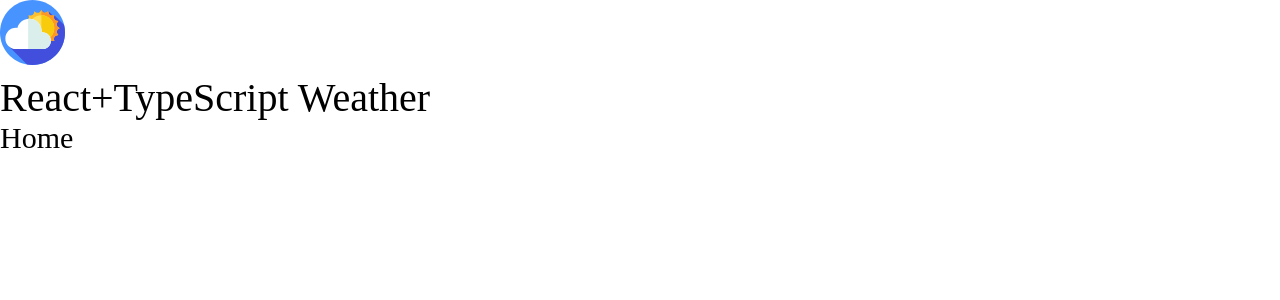
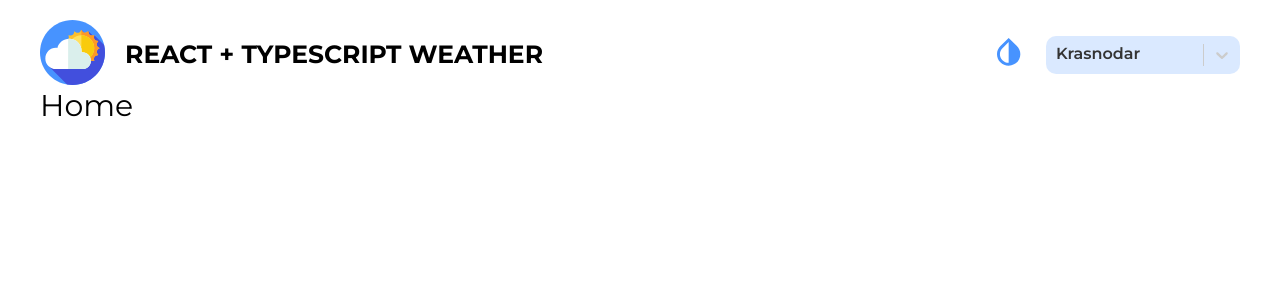
Before and after one commit to maximlitvinov/weather-typescript-app, a React (Create React App) app: page / in a window 1280 px wide. Shown: the top 300 px of the page. Built offline with nearby package versions, Linux system fonts and the light colour scheme.

Commit message:
stylized component Header

```diff
--- a/package.json
+++ b/package.json
@@ -11,11 +11,13 @@
     "@types/react": "^18.0.27",
     "@types/react-dom": "^18.0.10",
     "@types/react-router-dom": "^5.3.3",
+    "@types/react-select": "^5.0.1",
     "normalize.css": "^8.0.1",
     "react": "^18.2.0",
     "react-dom": "^18.2.0",
     "react-router-dom": "^6.7.0",
     "react-scripts": "5.0.1",
+    "react-select": "^5.7.0",
     "sass": "^1.57.1",
     "typescript": "^4.9.4",
     "web-vitals": "^2.1.4"
--- a/src/App.tsx
+++ b/src/App.tsx
@@ -4,10 +4,11 @@ import { Route, Routes } from 'react-router';
 import Home from './pages/Home/Home';
 import MonthStatistics from './pages/MonthStatistics/MonthStatistics';
 import Header from './shared/Header/Header';
+import './styles/index.scss';
 
 function App() {
   return (
-    <div className="App">
+    <div className="container">
       <Header />
       <Routes>
         <Route path="/" element={<Home />} />
--- a/src/assets/icons/global/GlobalSvgSelector.tsx
+++ b/src/assets/icons/global/GlobalSvgSelector.tsx
@@ -55,7 +55,27 @@ const GlobalSvgSelector = ({ id }: Props) => {
           </defs>
         </svg>
       );
-
+    case 'change-theme':
+      return (
+        <svg
+          width="35"
+          height="35"
+          viewBox="0 0 35 35"
+          fill="none"
+          xmlns="http://www.w3.org/2000/svg">
+          <g clip-path="url(#clip0_23_3)">
+            <path
+              d="M17.6667 7.09792V27.7917C12.8396 27.7917 8.91667 23.9562 8.91667 19.2312C8.91667 16.9562 9.82083 14.8125 11.4687 13.1937L17.6667 7.09792ZM17.6667 3L9.42708 11.1083C7.3125 13.1937 6 16.0667 6 19.2312C6 25.575 11.2208 30.7083 17.6667 30.7083C24.1125 30.7083 29.3333 25.575 29.3333 19.2312C29.3333 16.0667 28.0208 13.1937 25.9062 11.1083L17.6667 3Z"
+              fill="#4793FF"
+            />
+          </g>
+          <defs>
+            <clipPath id="clip0_23_3">
+              <rect width="35" height="35" fill="white" />
+            </clipPath>
+          </defs>
+        </svg>
+      );
     default:
       return null;
   }
--- a/src/shared/Header/Header.module.scss
+++ b/src/shared/Header/Header.module.scss
@@ -1,3 +1,26 @@
 .header {
-  font-size: 40px;
+  display: flex;
+  align-items: center;
+  justify-content: space-between;
+  width: 100%;
 }
+.wrapper {
+  display: flex;
+  align-items: center;
+}
+.change_theme,
+.logo {
+  margin-right: 20px;
+}
+
+.logo {
+  svg {
+    width: 65px;
+    height: 65px;
+  }
+}
+.title {
+  text-transform: uppercase;
+  font-weight: bold;
+  font-size: 25px;
+}
--- a/src/shared/Header/Header.tsx
+++ b/src/shared/Header/Header.tsx
@@ -1,19 +1,40 @@
 import React from 'react';
 import GlobalSvgSelector from '../../assets/icons/global/GlobalSvgSelector';
+import Select from 'react-select';
 
 import style from './Header.module.scss';
-type Props = {};
 
-function Header({}: Props) {
+function Header() {
+  const options = [
+    { value: 'city-1', label: 'Krasnodar' },
+    { value: 'city-2', label: 'Moscow' },
+    { value: 'city-3', label: 'Saint Petersburg' },
+  ];
+  const colorStyles = {
+    control: (styles: any) => ({
+      ...styles,
+      backgroundColor: 'rgba(71, 147, 255, 0.2)',
+      width: '194px',
+      height: '37px',
+      border: 'none',
+      borderRadius: '10px',
+      fontWeight: 600,
+    }),
+  };
   return (
     <header className={style.header}>
       <div className={style.wrapper}>
         <div className={style.logo}>
           <GlobalSvgSelector id="header-logo" />
         </div>
-        <div className={style.title}>React+TypeScript Weather</div>
+        <div className={style.title}>React + TypeScript Weather</div>
       </div>
-      <div className={style.wrapper}></div>
+      <div className={style.wrapper}>
+        <div className={style.change_theme}>
+          <GlobalSvgSelector id="change-theme" />
+        </div>
+        <Select defaultValue={options[0]} styles={colorStyles} options={options} />
+      </div>
     </header>
   );
 }
--- a/src/styles/index.scss
+++ b/src/styles/index.scss
@@ -1,2 +1,11 @@
 /*=====Обнуляем стили ==========*/
 @import '../../node_modules/normalize.css/normalize.css';
+@import url('https://fonts.googleapis.com/css2?family=Montserrat:wght@300;400;500;600;700&display=swap');
+body {
+  font-family: 'Montserrat', sans-serif;
+}
+.container {
+  padding-top: 20px;
+  max-width: 1200px;
+  margin: 0 auto;
+}
```
Also changed, not shown: 1 other file (tests, documents, lock files or other folders).
